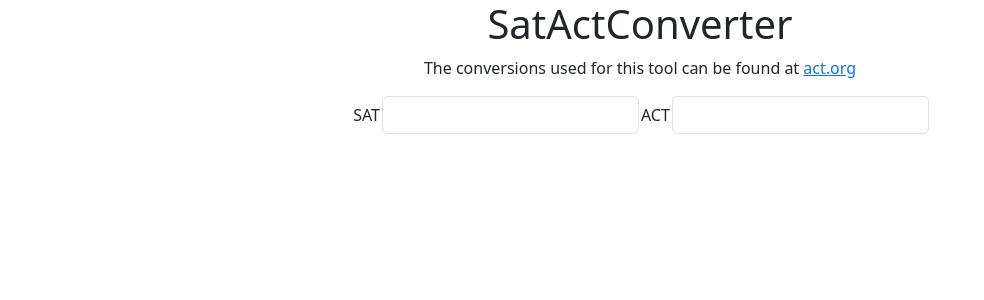
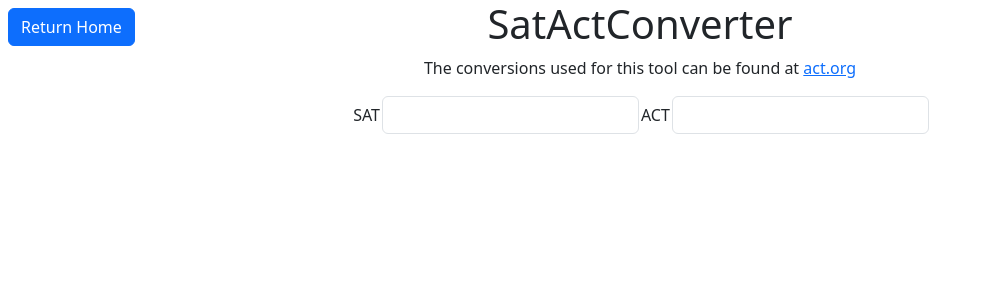
Before and after one commit to corbin-fa/cc-toolkit, a React (Create React App) app in the folder cc-toolkit/: page /#/sat-act-converter in a window 1280 px wide. Shown: the top 300 px of the page, without its empty margins (0-984 px from the left). Built offline with nearby package versions, Linux system fonts and the light colour scheme.

Commit message:
Fixed Field Bug and Added Home Button to SAT/ACT Converter

```diff
--- a/cc-toolkit/src/Pages/SatActConverter/SatActConverter.jsx
+++ b/cc-toolkit/src/Pages/SatActConverter/SatActConverter.jsx
@@ -1,10 +1,14 @@
 import "./SatActConverter.css";
-
+import { Link } from 'react-router-dom';
 import SatActInput from "./components/SatActInput.jsx";
+import Button from 'react-bootstrap/Button';
 
 function SatActConverter() {
     return (
     <div className="sat_act_converter_page">
+        <Link to="/" style={{margin: "8px", position: "absolute"}}>
+        <Button variant="primary">Return Home</Button>
+        </Link>
         <h1>SatActConverter</h1>
         <p margin={{margin: "2px"}}>The conversions used for this tool can be found at <a href="https://www.act.org/content/act/en/products-and-services/the-act/scores/act-sat-concordance.html">act.org</a></p>
         <SatActInput />
--- a/cc-toolkit/src/Pages/SatActConverter/components/SatActInput.jsx
+++ b/cc-toolkit/src/Pages/SatActConverter/components/SatActInput.jsx
@@ -168,9 +168,10 @@
             <Form.Control
                 type="number"
                 id="range"
-                value={satScore}
+                value={satScore || ""}
                 onChange={(e) => {
                     let sat = e.target.value;
+
                     setSatScore(sat);
                     if (validSat(sat)) {
                         setActScore(convertSatToAct(sat));
@@ -184,9 +185,10 @@
             <Form.Control
                 type="number"
                 id="range"
-                value={actScore}
+                value={actScore || ""}
                 onChange={(e) => {
                     let act = e.target.value;
+
                     setActScore(act);
                     if (validAct(act)) {
                         setSatScore(convertActToSat(act));
```
